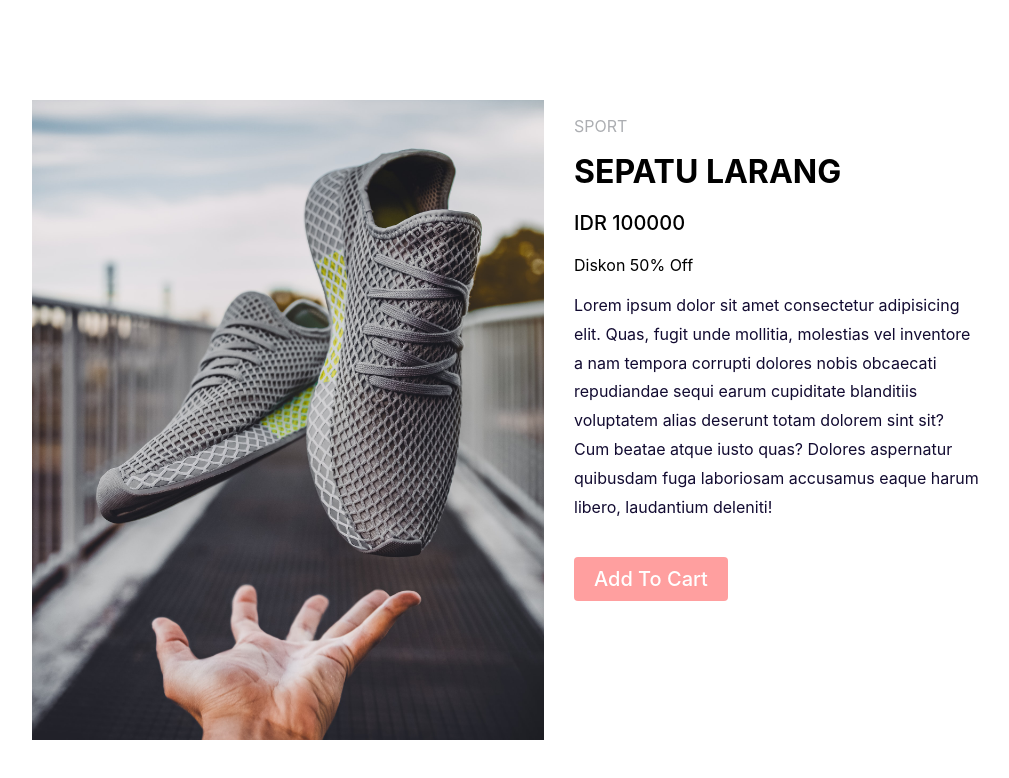
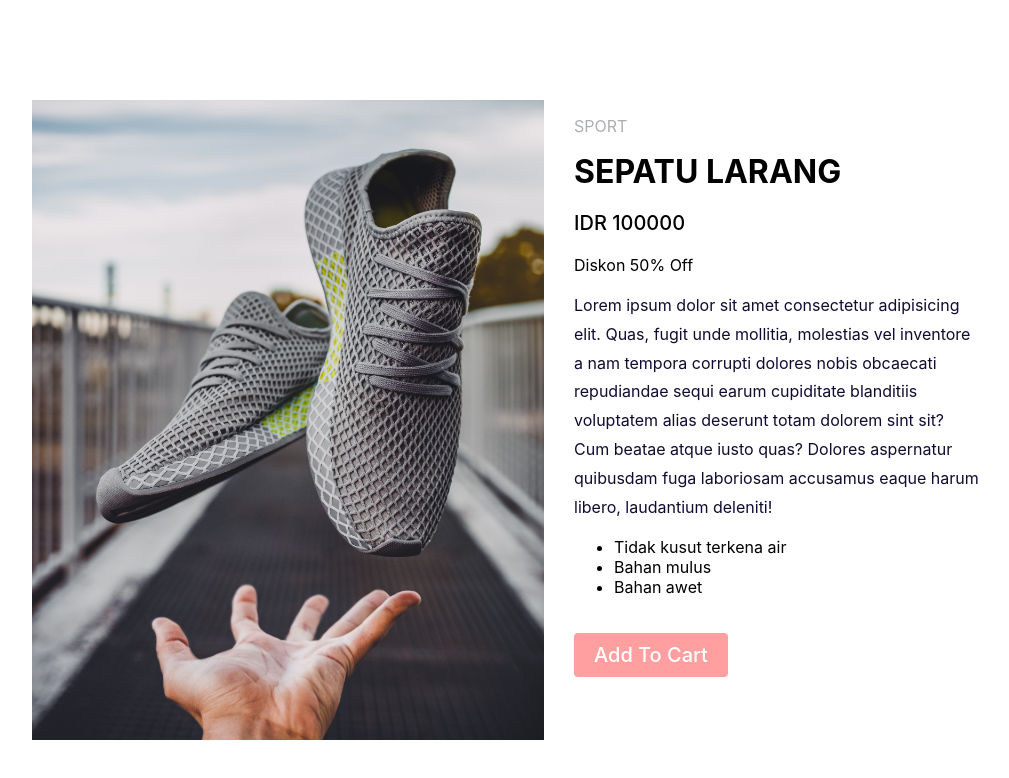
Before and after one commit to rizkidarmawan21/ReactJs-Learning, a React (Create React App) app: page / in a window 1280 px wide. Shown: the top 778 px of the page, without its empty margins (96-1105 px from the left). Built offline with nearby package versions, Linux system fonts and the light colour scheme.

Commit message:
add benefit

```diff
--- a/src/App.js
+++ b/src/App.js
@@ -41,6 +41,10 @@ function CheckDiscount(props){
 }
 
 function ProdukInfo({category,title,price,isDiscount}) {
+  const benefit= ["Tidak kusut terkena air","Bahan mulus","Bahan awet"];
+  const listBenefits = benefit.map((itemBenefits)=>
+    <li>{itemBenefits}</li>
+  );
   return (
         <div className="Deskripsi">
           <p className="Cate">{category}</p>
@@ -50,6 +54,9 @@ function ProdukInfo({category,title,price,isDiscount}) {
           <p className="Info">
             Lorem ipsum dolor sit amet consectetur adipisicing elit. Quas, fugit unde mollitia, molestias vel inventore a nam tempora corrupti dolores nobis obcaecati repudiandae sequi earum cupiditate blanditiis voluptatem alias deserunt totam dolorem sint sit? Cum beatae atque iusto quas? Dolores aspernatur quibusdam fuga laboriosam accusamus eaque harum libero, laudantium deleniti!
           </p>
+          <ul >
+            {listBenefits}
+          </ul>
           <a onClick={(e) => TambahCart(title,e)} href="#" >Add To Cart</a>
         </div>
   );
```
